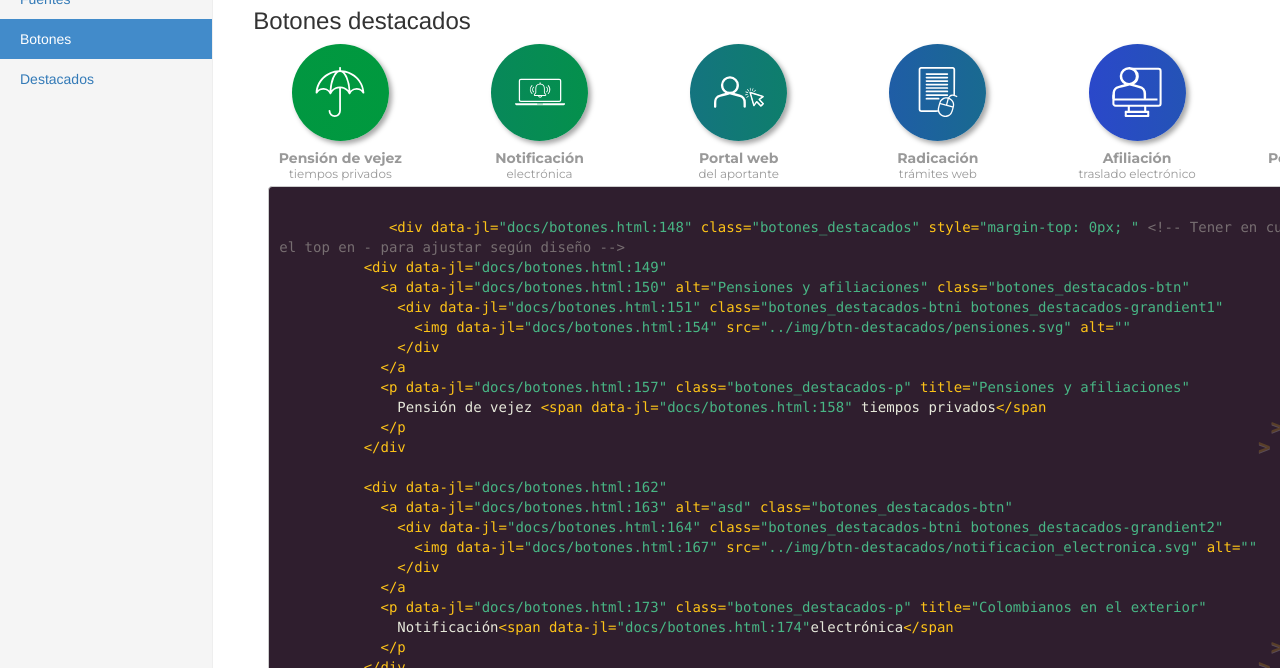
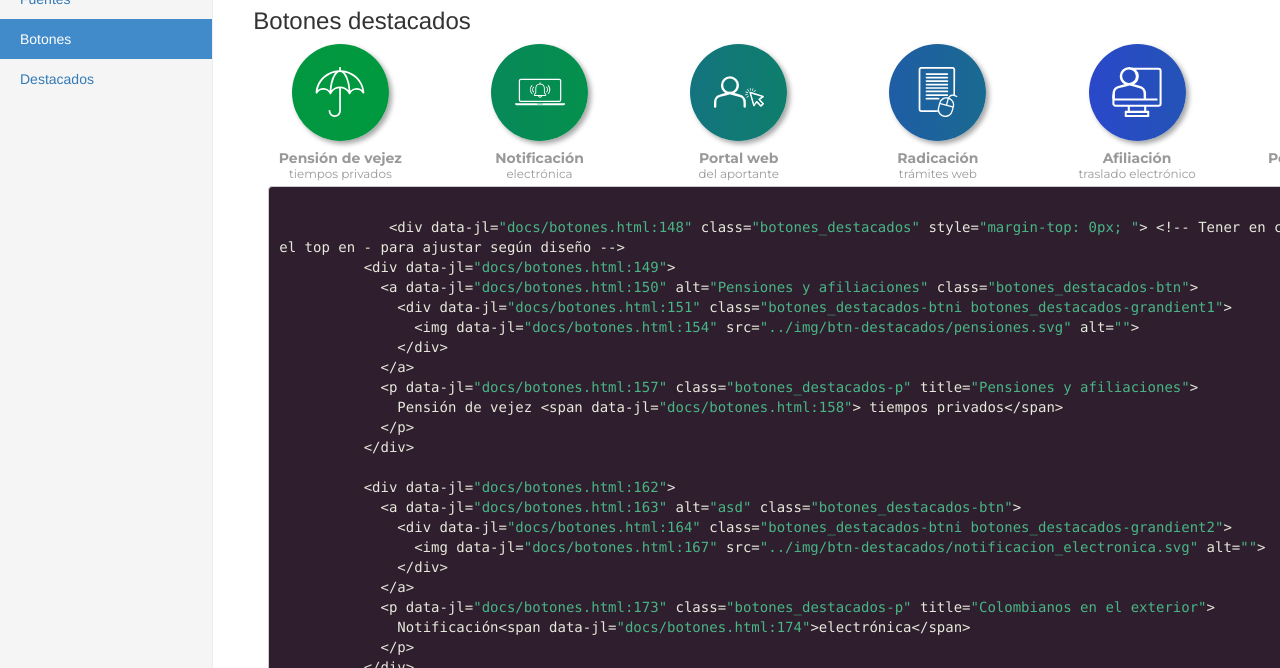
Before and after one commit to oskr1103/oskr1103.github.io, a website: page docs/botones.html in a window 1280 px wide. Shown: the part 132-800 px from the top of the page. Drawn offline with nearby package versions, Linux system fonts and the light colour scheme.

Commit message:
type data

```diff
--- a/docs/botones.html
+++ b/docs/botones.html
@@ -144,7 +144,7 @@
           </div>
 
         </div>
-        <pre><code data-language="html">
+        <pre><code data-language="css">
              <div class="botones_destacados" style="margin-top: 0px; "> <!-- Tener en cuenta ajustar el top en - para ajustar según diseño -->
           <div>
             <a alt="Pensiones y afiliaciones" class="botones_destacados-btn">
```
